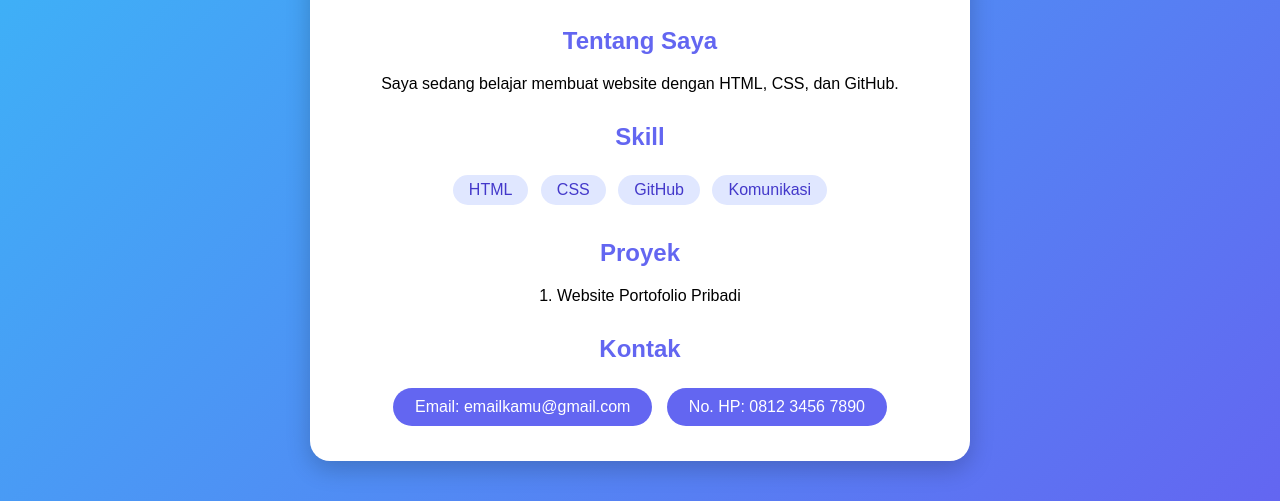
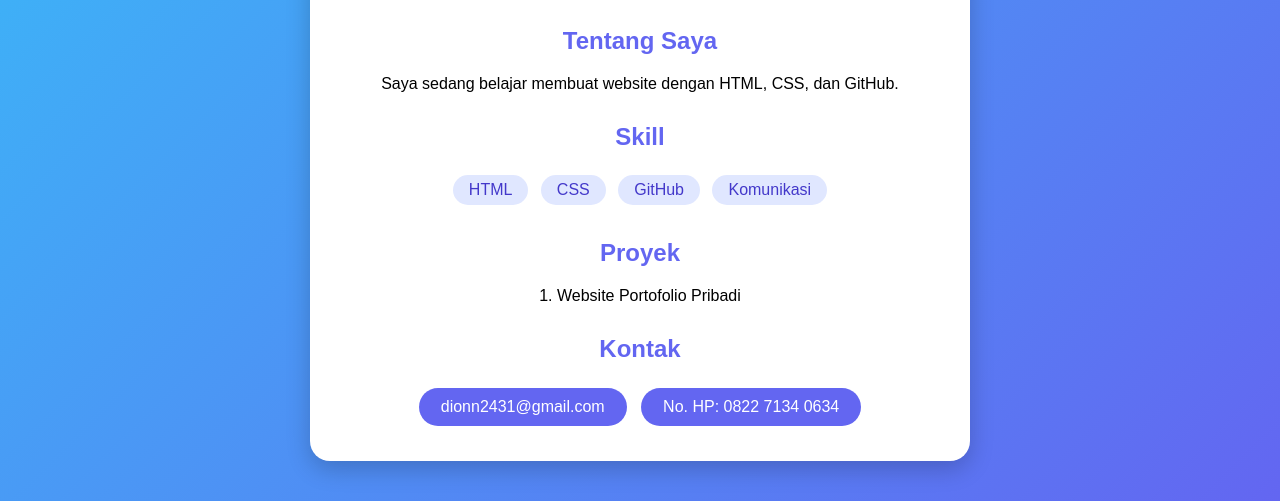
Before and after one commit to dionnlopezzz/dionnlopezzz.github.io, a plain HTML site: page index.html in a window 1280 px wide. Shown: the part 329-830 px from the top of the page. Drawn offline with Linux system fonts and the light colour scheme.

Commit message:
Update index.html

```diff
--- a/index.html
+++ b/index.html
@@ -97,8 +97,8 @@
 
 
     <h2>Kontak</h2>
-<span class="tombol">Email: emailkamu@gmail.com</span>
-<span class="tombol">No. HP: 0812 3456 7890</span>
+<span class="tombol">dionn2431@gmail.com</span>
+<span class="tombol">No. HP: 0822 7134 0634</span>
 
   </div>
 
```
